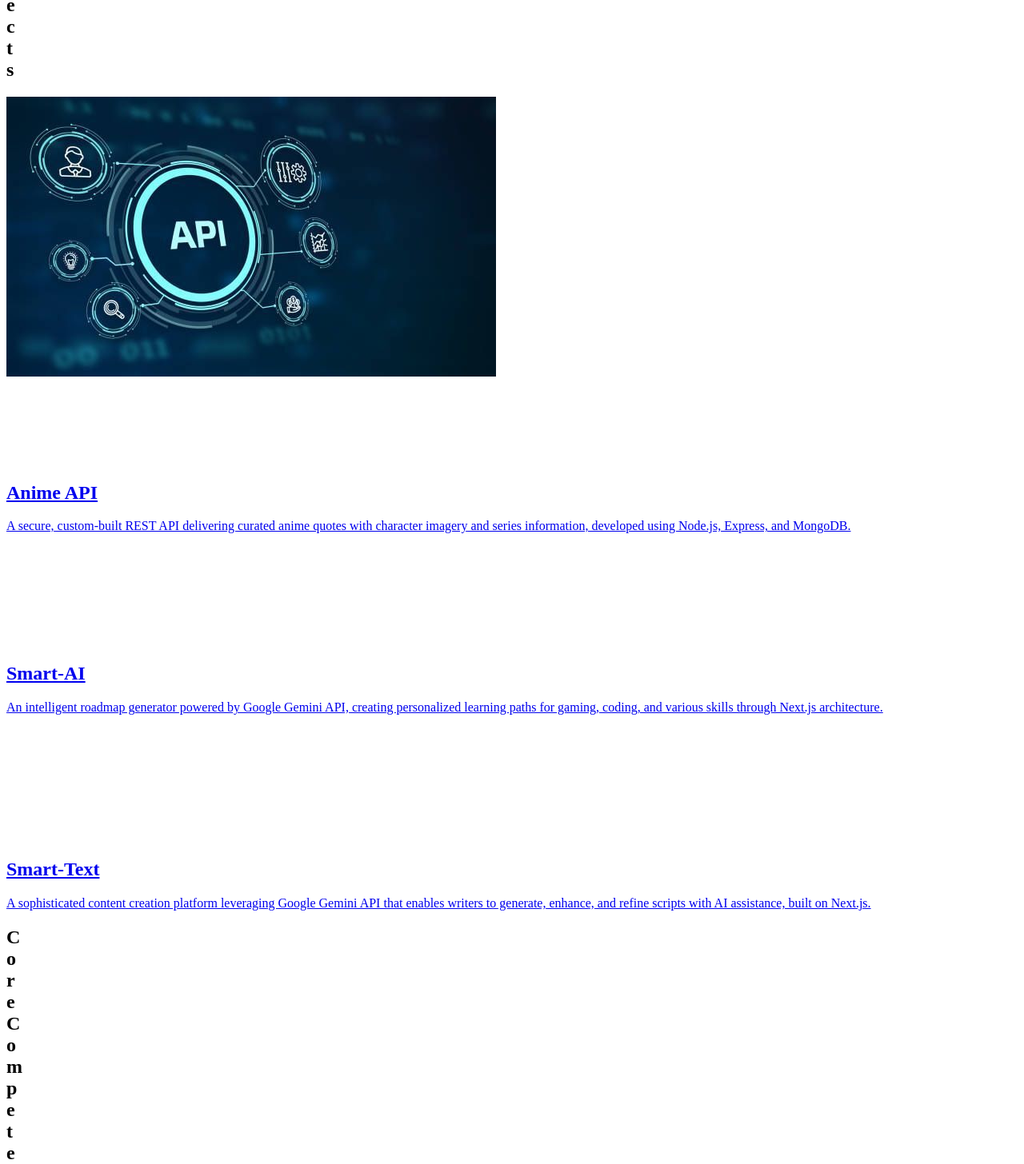
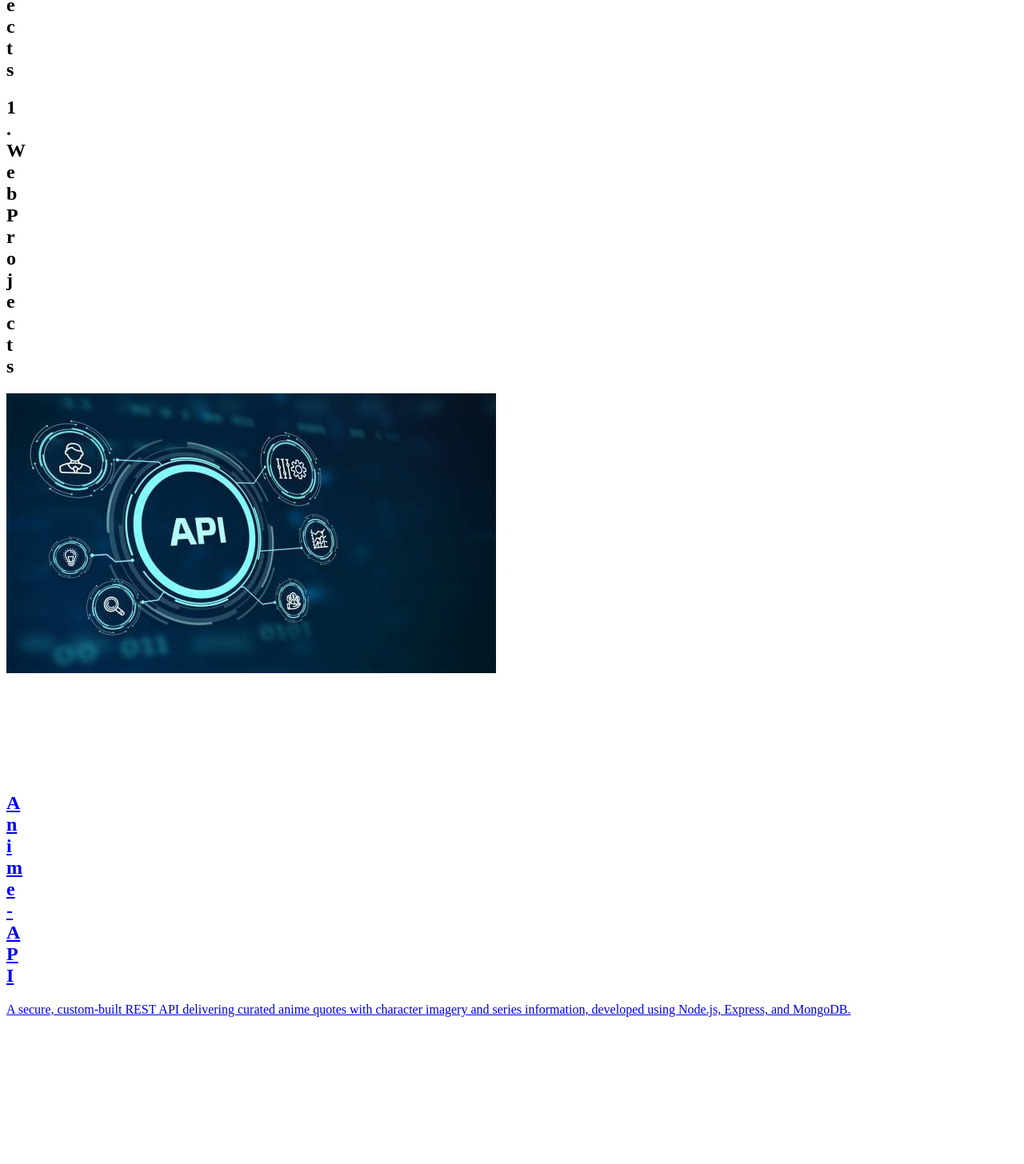
Before and after one commit to neeranjan-bhardwaj/Portfolio, a Next.js app: page / in a window 1280 px wide. Shown: the part 1380-2836 px from the top of the page at 80% size. Built offline with nearby package versions, Linux system fonts and the light colour scheme.

Commit message:
Add more project

```diff
--- a/src/app/page.tsx
+++ b/src/app/page.tsx
@@ -24,7 +24,7 @@ const page = () => {
     }))
   }
 
-  const Projects=(Name:string,Link:string,About:string,Img:string,Skill:String[])=>{
+  const Projects=(Name:string[],Link:string,About:string,Img:string,Skill:string[],ComingSone:boolean)=>{
   const ProjectHover=useAnimationControls()
     return(
       <motion.a
@@ -51,7 +51,7 @@ const page = () => {
           }}
           >
             <motion.img
-              className='!w-[25rem] object-contain'
+              className={`!w-[25rem] object-contain ${ComingSone?"":""}`}
               src={Img}
               variants={{
                 initial:{
@@ -64,8 +64,28 @@ const page = () => {
               initial='initial'
               animate={ProjectHover}
             />
+
             <motion.div
-              className='absolute flex flex-wrap justify-center gap-5 top-5 w-full'
+              className='absolute bg-[#0000006c] text-white text-lg text-center font-bold justify-center gap-5 top-0 w-full'
+              variants={{
+                initial:{
+                  zIndex:-1,
+                  opacity:0,
+                  x:-200
+                },
+                Hover:{
+                  zIndex:1,
+                  opacity:1,
+                  x:0
+                }
+              }}
+              initial='initial'
+              animate={ProjectHover}
+            >
+              Coming Sone
+            </motion.div>
+            <motion.div
+              className='absolute flex flex-wrap justify-center gap-5 top-10 w-full'
               variants={{
                 initial:{
                   zIndex:-1,
@@ -95,9 +115,9 @@ const page = () => {
             </motion.div>
             <motion.h1
               className='text-4xl mt-5 font-semibold'
-            >{Name}</motion.h1>
+            >{Hover(Name)}</motion.h1>
             <motion.p
-            className='w-96 mt-5 text-sm'
+            className='w-80 mt-5 text-sm'
             >{About}</motion.p>
       </motion.a>
     )
@@ -229,15 +249,9 @@ const page = () => {
             delay:1.2
           }}
         >
-          {Hover(["B","u","i","l","d","i","n","g"])}
-          <span> </span>
-          {Hover(["T","o","m","o","r","r","o","w","'","s"])}
-          <span> </span>
-          {Hover(["W","e","b"])}
-          <span> </span>
-          {Hover(["E","x","p","e","r","i","e","n","c","e","s"])}
+          {Hover(["B","u","i","l","d","i","n","g"])} {Hover(["T","o","m","o","r","r","o","w","'","s"])} {Hover(["W","e","b"])} {Hover(["E","x","p","e","r","i","e","n","c","e","s"])}
           <br/>
-            {Hover(["w","i","t","h"," "])}
+            {Hover(["w","i","t","h"," "]) }
           <div className=' inline-block bg-gradient-to-r from-[#2AECC5] to-[#F37F85] text-transparent bg-clip-text'>
             {Type}
           </div>
@@ -311,10 +325,43 @@ const page = () => {
         >
           {Hover(["P","r","o","j","e","c","t","s"])}
         </motion.h2>
-        <div className="justify-items-center grid md:grid-cols-2 gap-8">
-          {Projects('Anime API','https://github.com/neeranjan-bhardwaj/AnimeQuote','A secure, custom-built REST API delivering curated anime quotes with character imagery and series information, developed using Node.js, Express, and MongoDB.','/API.jpeg',["NodeJS","ExpressJS","MongoDB","TypeScript","Backend Development","Secure API Development"])}
-          {Projects('Smart-AI','https://github.com/neeranjan-bhardwaj/Smart-AI','An intelligent roadmap generator powered by Google Gemini API, creating personalized learning paths for gaming, coding, and various skills through Next.js architecture.','',["Frontend Development","Backend Development","Next JS","React JS","JavaScript","ShadCN UI"])}
-          {Projects('Smart-Text','https://github.com/neeranjan-bhardwaj/Smart-Text',"A sophisticated content creation platform leveraging Google Gemini API that enables writers to generate, enhance, and refine scripts with AI assistance, built on Next.js.","",["Frontend Development","Backend Development","Next JS","React JS","JavaScript","TypeScript","ShadCN UI"])}
+        <motion.h1
+            className='text-2xl mt-2 ml-5 md:text-4xl font-bold'
+            initial={{
+              opacity:0,
+              y: 100
+            }}
+            whileInView={{
+              opacity:1,
+              y: 0,
+              transition:{
+                duration:1
+              }
+            }}
+          >{Hover(["1","."])} {Hover(["W","e","b"])} {Hover(["P","r","o","j","e","c","t","s"])}</motion.h1>
+        <div className="justify-items-center mt-10 grid md:grid-cols-2 gap-8">
+          {Projects(["A","n","i","m","e","-","A","P","I"],'https://github.com/neeranjan-bhardwaj/AnimeQuote','A secure, custom-built REST API delivering curated anime quotes with character imagery and series information, developed using Node.js, Express, and MongoDB.','/API.jpeg',["NodeJS","ExpressJS","MongoDB","TypeScript","Backend Development","Secure API Development"],false)}
+          {Projects(["L","e","v","e","l","U","p","-","A","I"],'https://github.com/neeranjan-bhardwaj/Smart-AI','An intelligent roadmap generator powered by Google Gemini API, creating personalized learning paths for gaming, coding, and various skills through Next.js architecture.','',["Frontend Development","Backend Development","Next JS","React JS","JavaScript","ShadCN UI"],false)}
+          {Projects(["S","m","a","r","t","-","T","e","x","t"],'https://github.com/neeranjan-bhardwaj/Smart-Text',"A sophisticated content creation platform leveraging Google Gemini API that enables writers to generate, enhance, and refine scripts with AI assistance, built on Next.js.","",["Frontend Development","Backend Development","Next JS","React JS","JavaScript","TypeScript","ShadCN UI"],false)}
+          {Projects(["A","n","i","m","e","-","M","a","t","c","h","e","r"],'https://github.com/neeranjan-bhardwaj/Anime-Matcher',"","",["Frontend Development","Backend Development","Next JS","React JS","TypeScript","MySQL","Node.js","Express.js"],true)}
+        </div>
+        {/* Project Native */}
+        <motion.h1
+            className='text-2xl mt-2 ml-5 md:text-4xl font-bold'
+            initial={{
+              opacity:0,
+              y: 100
+            }}
+            whileInView={{
+              opacity:1,
+              y: 0,
+              transition:{
+                duration:1
+              }
+            }}
+          >{Hover(["2","."])} {Hover(["N","a","t","i","v","e"])} {Hover(["P","r","o","j","e","c","t","s"])}</motion.h1>
+        <div className="justify-items-center grid mt-10 md:grid-cols-2 gap-8">
+          {Projects(["W","i","s","h","-","W","i","s","e"],'https://github.com/neeranjan-bhardwaj/WishWise','','/API.jpeg',["NodeJS","ExpressJS","MySQL","TypeScript","Backend Development","React Native","Android","IOS","Expo"],true)}
         </div>
       </section>
 
@@ -337,9 +384,7 @@ const page = () => {
           <h2
             className="w-full text-center text-2xl md:text-4xl font-bold mb-8 overflow-hidden"
           >
-            {Hover(["C","o","r","e"])}
-            <span> </span>
-            {Hover(["C","o","m","p","e","t","e","n","c","i","e","s"])}
+            {Hover(["C","o","r","e"])} {Hover(["C","o","m","p","e","t","e","n","c","i","e","s"])}
           </h2>
           <div className="flex flex-wrap justify-center gap-5">
             {["Frontend Development", "Backend Development", "React.js", "Next.js", "JavaScript","TypeScript", "Node.js", "Express.js", "MongoDB", "SQL"].map(skill => (
@@ -376,9 +421,7 @@ const page = () => {
           }}
         >
           <h2 className="text-center text-2xl md:text-4xl font-bold mt-12 mb-8">
-          {Hover(["T","e","c","h","n","i","c","a","l"])}
-            <span> </span>
-          {Hover(["E","x","p","e","r","t","i","s","e"])}
+          {Hover(["T","e","c","h","n","i","c","a","l"])} {Hover(["E","x","p","e","r","t","i","s","e"])}
             </h2>
           <div className="flex flex-wrap justify-center gap-5">
             {["JavaScript", "TypeScript", "ShadCN UI", "GSAP", "JWT Authentication", "Secure API Development", "Payment Integration"].map(expertise => (
@@ -443,7 +486,7 @@ const page = () => {
       {/* Footer Section */}
       <footer className="bg-gray-900 text-center py-4 flex justify-between overflow-hidden font-Cormorant">
         <motion.h1
-          className='text-3xl ml-5 '
+          className='text-sm md:text-3xl ml-0 md:ml-5 '
           initial={{
             opacity:0,
             x:-100
@@ -457,7 +500,7 @@ const page = () => {
           }}
         >Neeranjan Bhardwaj</motion.h1>
         <motion.div
-          className='flex gap-5 justify-center items-center mr-5 overflow-hidden'
+          className='flex gap-5 justify-center items-center mr-0 md:mr-5 overflow-hidden'
           initial={{
             opacity:0,
             x:100
```
